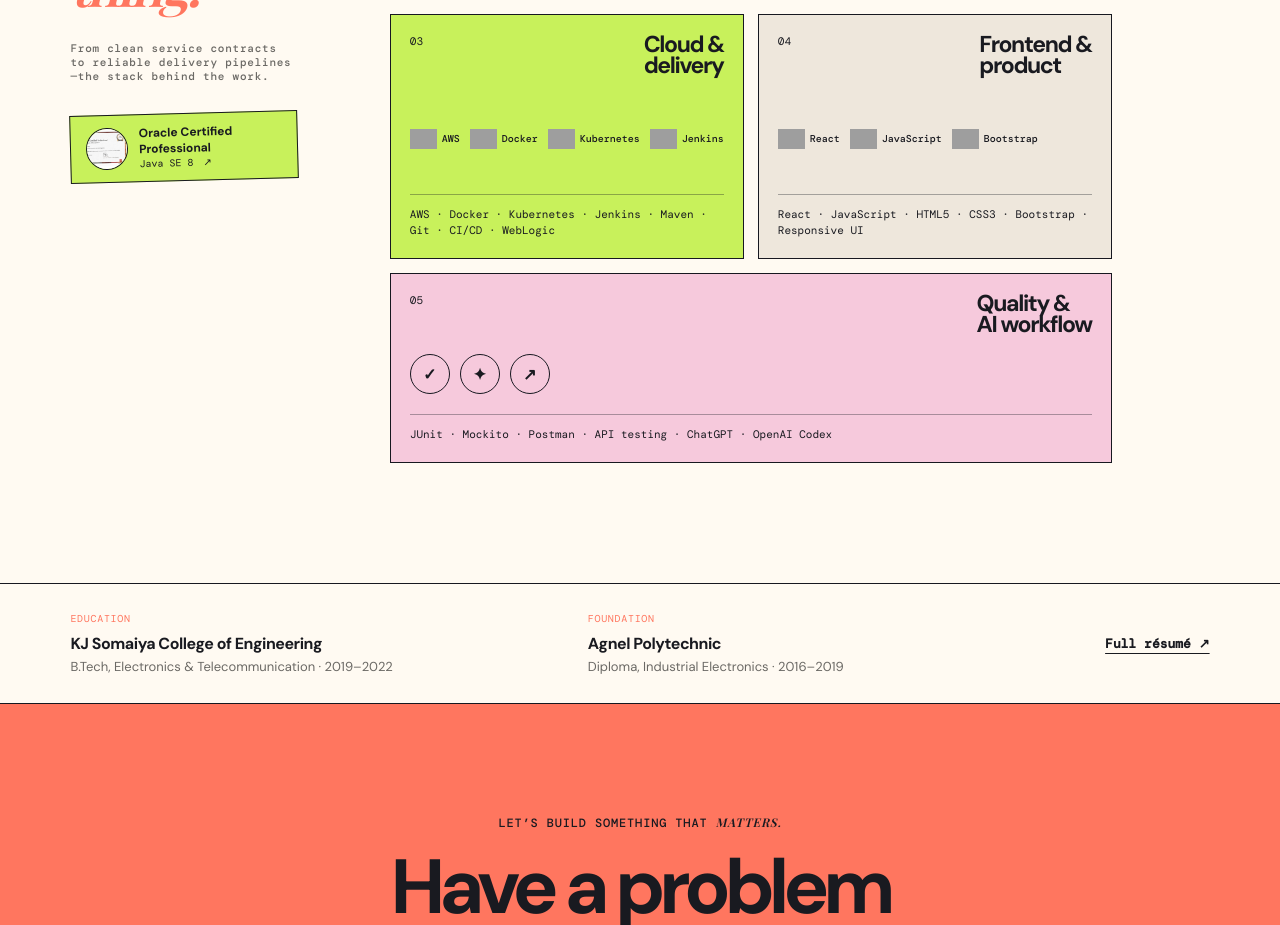
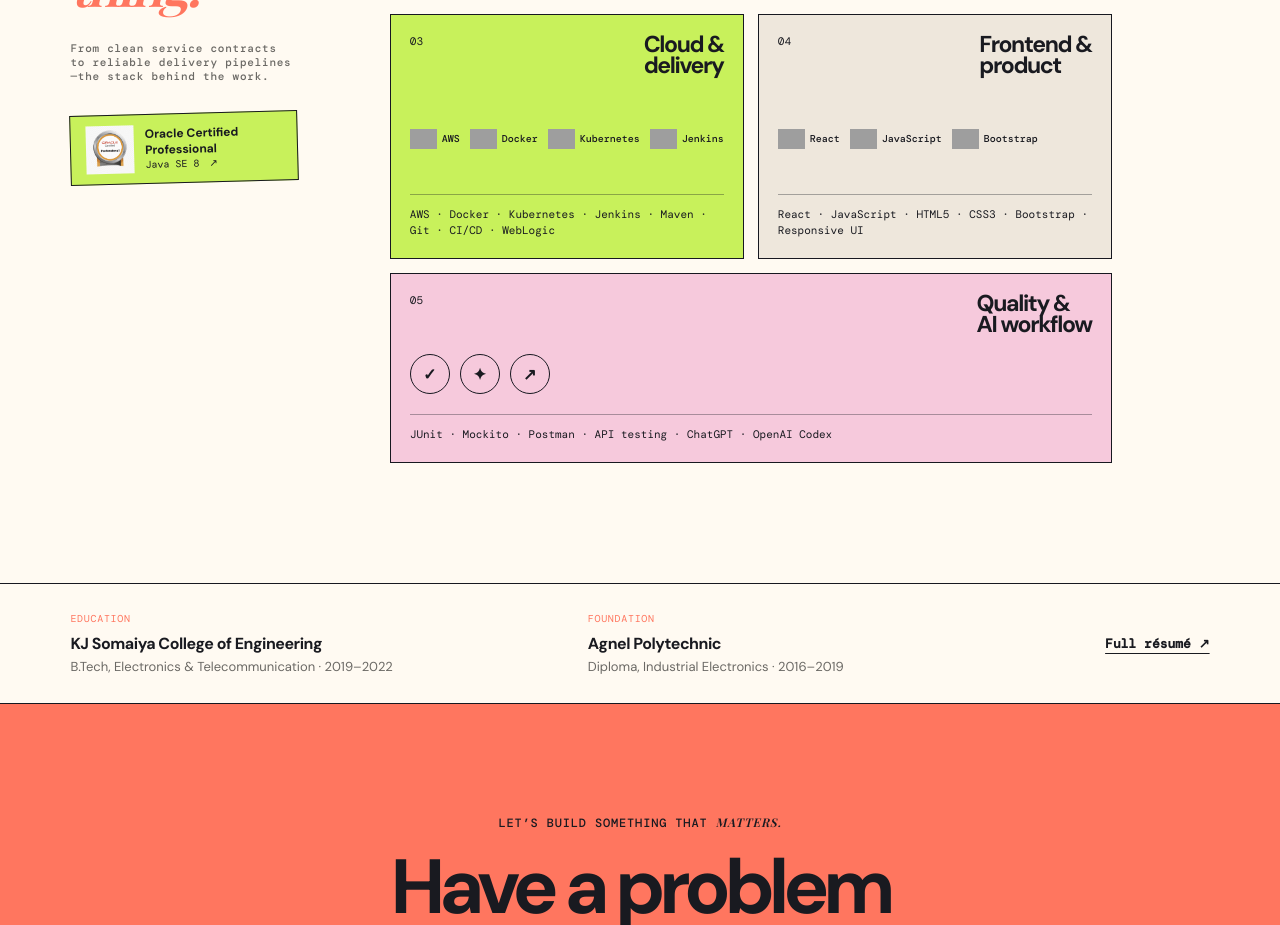
Before and after one commit to ShreyaaPawar/shreya-portfolio-redesign, a React (Vite) app: page / in a window 1280 px wide. Shown: the part 4080-5005 px from the top of the page. Built offline with nearby package versions, Linux system fonts and the light colour scheme; grey boxes are pictures that could not be loaded; a web font is replaced by a local one.

Commit message:
version 22

```diff
--- a/src/App.jsx
+++ b/src/App.jsx
@@ -388,7 +388,7 @@ function App() {
             </p>
             <span className="cert-wrap">
               <a className="cert-badge" href="/oracle-java-se8-certificate.jpg" target="_blank" rel="noreferrer" aria-label="Open Oracle Java SE 8 certificate">
-                <img src="/oracle-java-se8-certificate.jpg" alt="Oracle Certified Professional badge" />
+                <img src="/oracle-certified-professional-badge.png" alt="Oracle Certified Professional badge" />
                 <p>
                   <b>Oracle Certified Professional</b>
                   <br />
--- a/src/overrides.css
+++ b/src/overrides.css
@@ -28,7 +28,7 @@
 .logo-row { display:flex; align-items:center; gap: 10px; flex: 1; padding: 23px 0 15px; }.logo-row img { width: 36px; height: 36px; object-fit:contain; }
 .toolkit-card p { border-top: 1px solid #191a2059; margin: 0; padding-top: 12px; font: 11px/1.45 'DM Mono'; }
 .tool-symbols { flex: 1; display: flex; gap: 10px; align-items: center; }.tool-symbols span { border: 1px solid var(--ink); height: 40px; width: 40px; display: grid; place-items: center; border-radius: 50%; font-weight: 700; }
-.cert-badge { margin-top: 30px; padding: 10px 15px; border: 1px solid var(--ink); display: flex; align-items: center; gap: 11px; max-width: 300px; background: var(--lime); transform: rotate(-1.5deg); text-decoration: none; transition: transform .2s, box-shadow .2s; }.cert-badge:hover { transform: rotate(0) translateY(-3px); box-shadow: 5px 5px 0 var(--ink); }.cert-badge img { width: 42px; height: 42px; border-radius: 50%; object-fit: cover; object-position: 83% 20%; border: 1px solid var(--ink); }.cert-badge p { margin: 0; font: 10px/1.35 'DM Mono'; }.cert-badge b { font-family: 'DM Sans'; font-size: 12px; }.cert-badge em { font-style: normal; margin-left: 4px; }
+.cert-badge { margin-top: 30px; padding: 10px 15px; border: 1px solid var(--ink); display: flex; align-items: center; gap: 11px; max-width: 300px; background: var(--lime); transform: rotate(-1.5deg); text-decoration: none; transition: transform .2s, box-shadow .2s; }.cert-badge:hover { transform: rotate(0) translateY(-3px); box-shadow: 5px 5px 0 var(--ink); }.cert-badge img { width: 48px; height: 48px; object-fit: contain; }.cert-badge p { margin: 0; font: 10px/1.35 'DM Mono'; }.cert-badge b { font-family: 'DM Sans'; font-size: 12px; }.cert-badge em { font-style: normal; margin-left: 4px; }
 .cert-wrap { display: inline-block; position: relative; margin-top: 30px; }.cert-wrap .cert-badge { margin-top: 0; }.cert-preview { position: absolute; z-index: 5; left: calc(100% + 18px); bottom: -14px; width: 300px; padding: 5px; background: var(--paper); border: 1px solid var(--ink); box-shadow: 7px 8px 0 var(--ink); opacity: 0; transform: translateY(10px) rotate(2deg); pointer-events: none; transition: opacity .18s, transform .18s; }.cert-preview img { display: block; width: 100%; height: auto; }.cert-wrap:hover .cert-preview { opacity: 1; transform: translateY(0) rotate(2deg); }@media (max-width: 800px), (hover: none) { .cert-preview { display: none; } }
 @media (max-width: 800px) { .toolkit-wall { grid-template-columns: 1fr; }.toolkit-card { min-height: 210px; }.toolkit-card--quality { grid-column: auto; } }
 
```
Also changed, not shown: public/oracle-certified-professional-badge.png (added).
